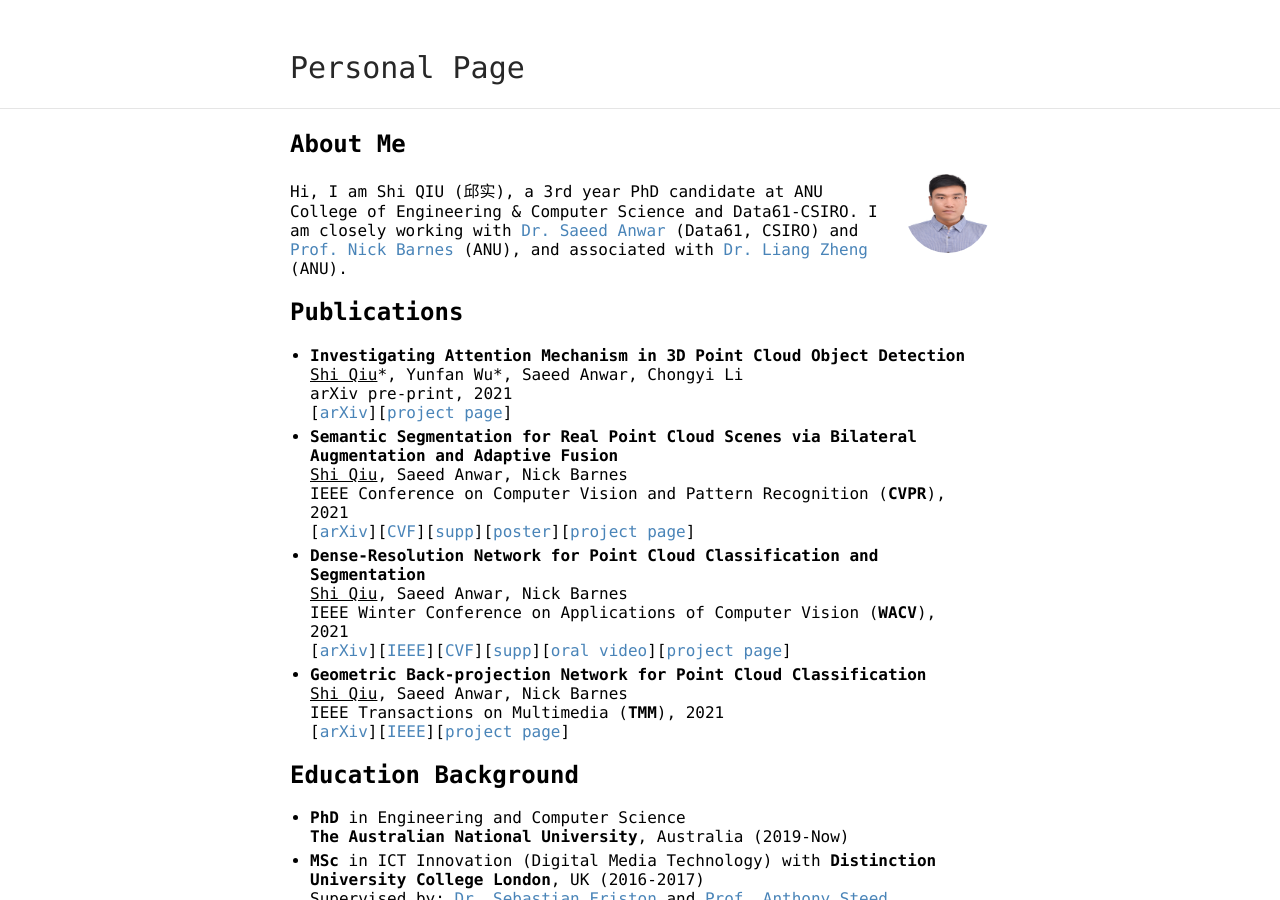
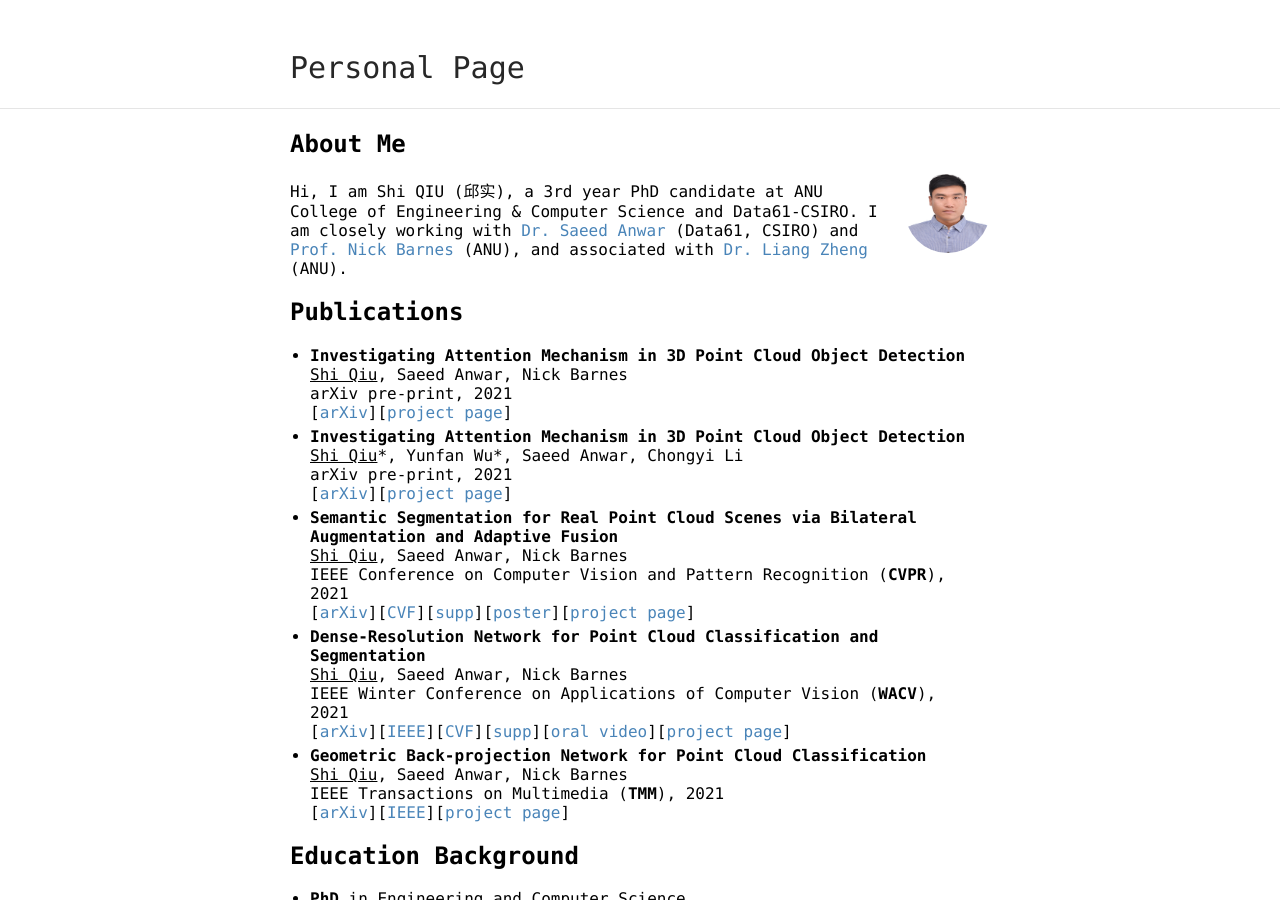
Before and after one commit to ShiQiu0419/ShiQiu0419.github.io, a Jekyll site: the page built from index.md, in a window 1280 px wide and 900 px high. Built offline with Jekyll 4.4.1, drawn with Linux system fonts in a browser that asks for light colours; our own code applies the rules of GitHub Pages for plain Markdown files.

Commit message:
Update index.md

```diff
--- a/index.md
+++ b/index.md
@@ -8,6 +8,10 @@ layout: default
 Hi, I am Shi QIU (邱实), a 3rd year PhD candidate at ANU College of Engineering & Computer Science and Data61-CSIRO. I am closely working with [Dr. Saeed Anwar](https://saeed-anwar.github.io/) (Data61, CSIRO) and [Prof. Nick Barnes](http://users.cecs.anu.edu.au/~nmb/) (ANU), and associated with [Dr. Liang Zheng](https://zheng-lab.cecs.anu.edu.au/index.html) (ANU).
 
 ## Publications
+* **Investigating Attention Mechanism in 3D Point Cloud Object Detection**
+<ins>Shi Qiu</ins>, Saeed Anwar, Nick Barnes
+arXiv pre-print, 2021
+[[arXiv](https://arxiv.org/abs/2108.07378)][[project page](https://github.com/ShiQiu0419/pnp-3d)]
 * **Investigating Attention Mechanism in 3D Point Cloud Object Detection**
 <ins>Shi Qiu</ins>\*, Yunfan Wu\*, Saeed Anwar, Chongyi Li
 arXiv pre-print, 2021
```
